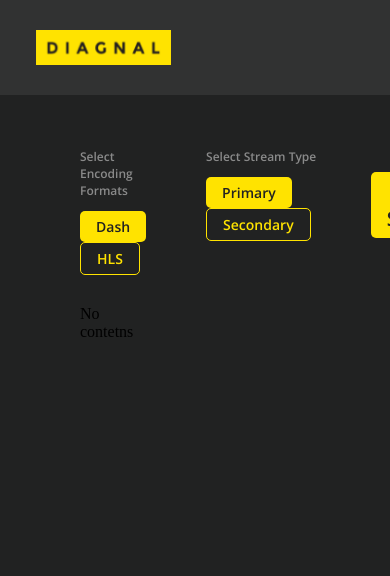
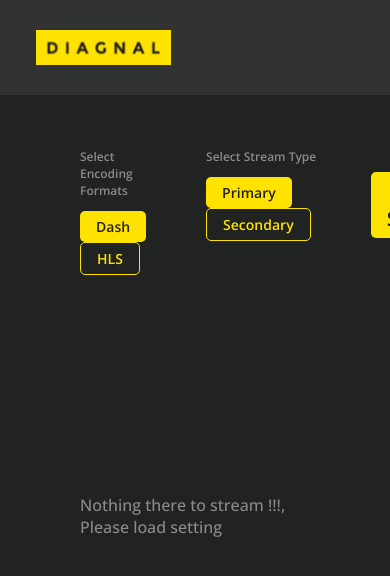
Before and after one commit to muqsi/video-wall, a React (Create React App) app: page / in a window 390 px wide. Shown: the top 576 px of the page. Built offline with nearby package versions, Linux system fonts and the light colour scheme; the HTML template or start-up script is replaced by a standard one.

Commit message:
responsive ui

```diff
--- a/src/components/Main/index.jsx
+++ b/src/components/Main/index.jsx
@@ -8,15 +8,20 @@ const Index = ({ popup, closePopup, channelList, streamType, streamCodec, handle
   return (
     <>
       {
-      popup && <Popup  {...{closePopup, handleInputChange, loadSetting, inputInfo}} />
+        popup && <Popup  {...{ closePopup, handleInputChange, loadSetting, inputInfo }} />
       }
 
       <div className='main-wrapper' >
+        {channelList ?
           <div className='video-grid-wrapper'>
             {
-          channelList ?  channelList.map((item, i) => <Player  {...{item,streamType,streamCodec,inputInfo }}  />) : <>No contetns</>
+              channelList.map((item, i) => <Player  {...{ item, streamType, streamCodec, inputInfo }} />)
             }
           </div>
+          :
+          <div className='message-wrapper' ><p className='message' > Nothing there to stream !!!,
+            Please load setting   </p></div>
+        }
       </div>
     </>
   )
--- a/src/components/Main/style.css
+++ b/src/components/Main/style.css
@@ -1,14 +1,21 @@
-.video-grid-wrapper{
-  display: grid;
-  grid-column-gap: 20px;
-  grid-row-gap: 50px;
-  justify-content: center;
-  align-items: center;
-  width: 80vw;
-  grid-template-columns: repeat(4, 1fr);
-}
 
 .main-wrapper{
   width: 100%;
   margin-top: 50px;
 }
+
+.message-wrapper{
+  width: 100%;
+  height: 50vh;
+  display: flex;
+  justify-content: center;
+  align-items: center;
+}
+
+.message{
+  color: #A4A4A4;
+  font-size: 16px;
+  font-family: 'Open Sans', sans-serif;
+  font-weight: 500;
+  opacity: .8;
+}
--- a/src/components/Player/style.css
+++ b/src/components/Player/style.css
@@ -5,7 +5,18 @@
   justify-content: center;
   align-items: center;
   width: 80vw;
-  grid-template-columns: repeat(4, 1fr);
+}
+
+@media only screen and (min-width: 768px ) {
+  .video-grid-wrapper{
+    grid-template-columns: repeat(3, 1fr);
+  }
+}
+
+@media only screen and (min-width: 1920px ) {
+  .video-grid-wrapper{
+    grid-template-columns: repeat(4, 1fr);
+  }
 }
 
 .main-wrapper{
```
Lines whose indentation alone changed are shown as unchanged.
